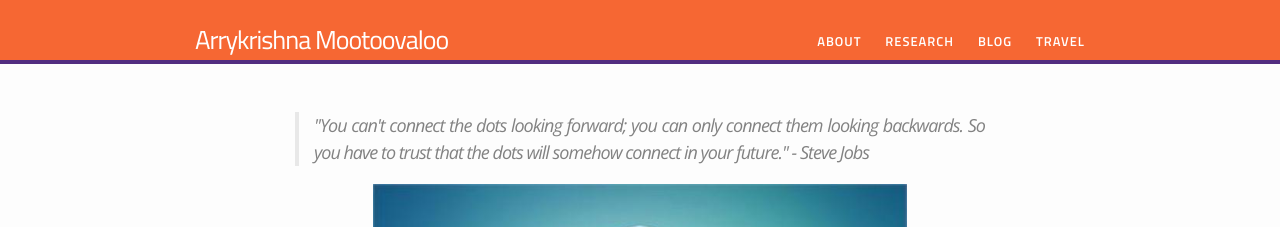
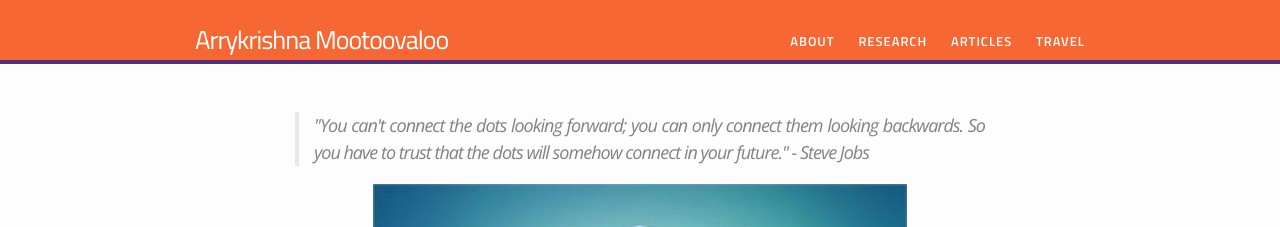
Before and after one commit to Harry45/Harry45.github.io, a Jekyll site: the page built from index.html, in a window 1280 px wide. Shown: the top 227 px of the page. Built offline with Jekyll 4.4.1, drawn with Linux system fonts in a browser that asks for light colours.

Commit message:
articles

```diff
--- a/_data/menu.yml
+++ b/_data/menu.yml
@@ -4,8 +4,8 @@
 - title: "Research"
   href: "/research/"
 
-- title: "Blog"
-  href: "/blog/"
+- title: "Articles"
+  href: "/articles/"
 
 - title: "Travel"
   href: "/travel/"
```
Also changed, not shown: articles.md (added, +5 -0 lines), blog.md (deleted, +0 -5 lines).
